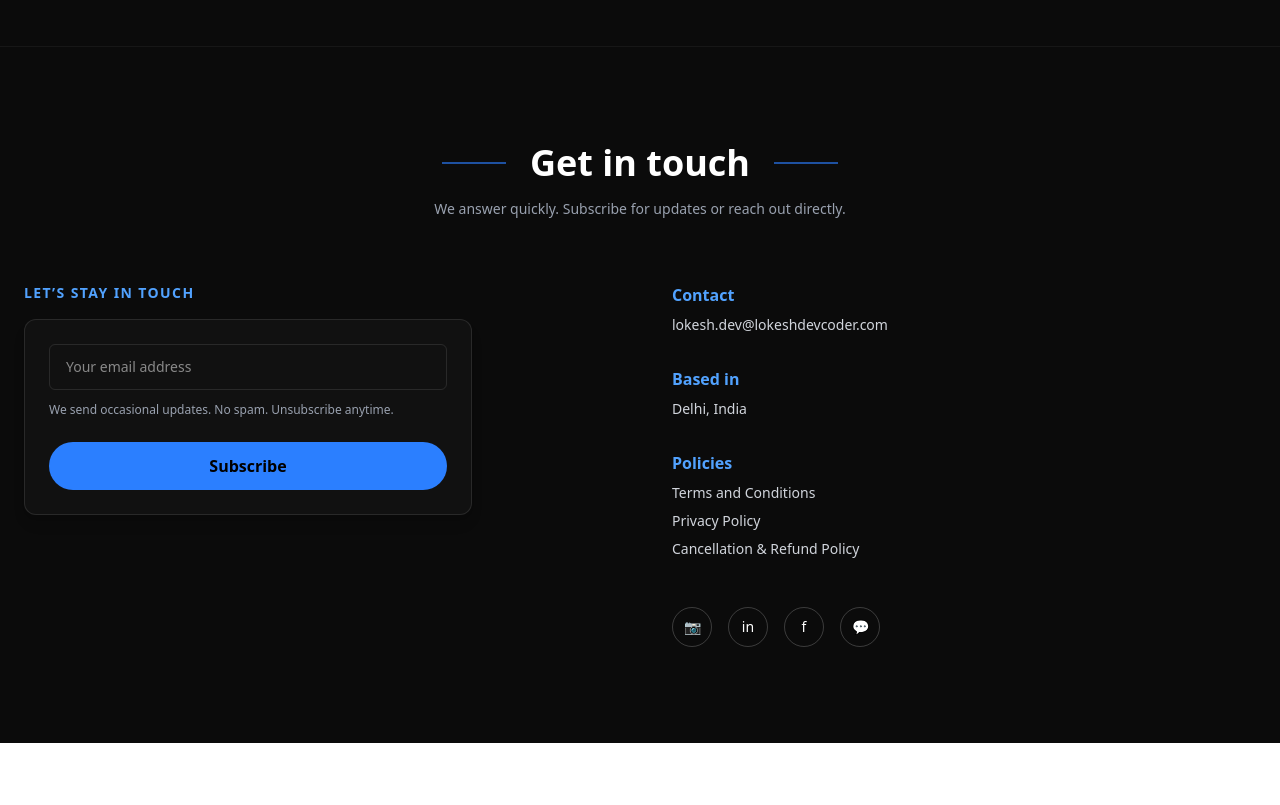
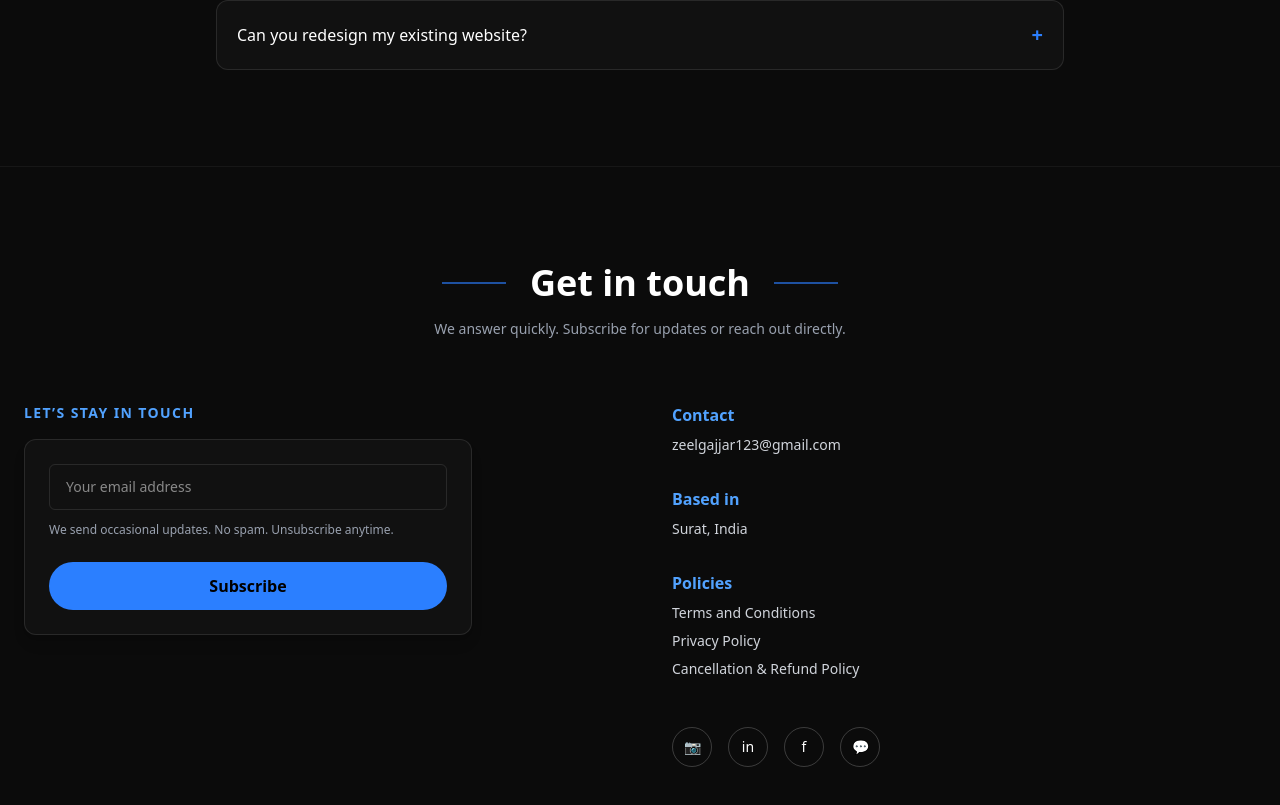
Before and after one commit to zeel1432/zeel_dev_coder, a React app in the folder frontend/: page / in a window 1280 px wide. Shown: the part 8292-9097 px from the top of the page. Before the commit the page ends 9035 px from the top, so only its background shows below. Built offline with nearby package versions, Linux system fonts and the light colour scheme; the HTML template or start-up script is replaced by a standard one.

Commit message:
added some fixes

```diff
--- a/frontend/src/components/Footer.jsx
+++ b/frontend/src/components/Footer.jsx
@@ -50,7 +50,7 @@ export default function Footer() {
             <div>
               <p className="text-blue-400 font-semibold mb-2">Contact</p>
               <p className="text-sm text-gray-300">
-                lokesh.dev@lokeshdevcoder.com
+                zeelgajjar123@gmail.com
               </p>
             </div>
 
@@ -58,7 +58,7 @@ export default function Footer() {
             <div>
               <p className="text-blue-400 font-semibold mb-2">Based in</p>
               <p className="text-sm text-gray-300">
-                Delhi, India
+                Surat, India
               </p>
             </div>
 
--- a/frontend/src/components/WhyChooseMe.jsx
+++ b/frontend/src/components/WhyChooseMe.jsx
@@ -66,7 +66,11 @@ export default function WhyChooseMe() {
             </div>
           ))}
         </div>
-
+        <br />
+        <br />
+        <br />
+        <br />
+        <br />
         {/* COMPLETED PROJECTS */}
         <div className="text-center mb-12">
           <p className="text-blue-500 font-semibold mb-2">
```
